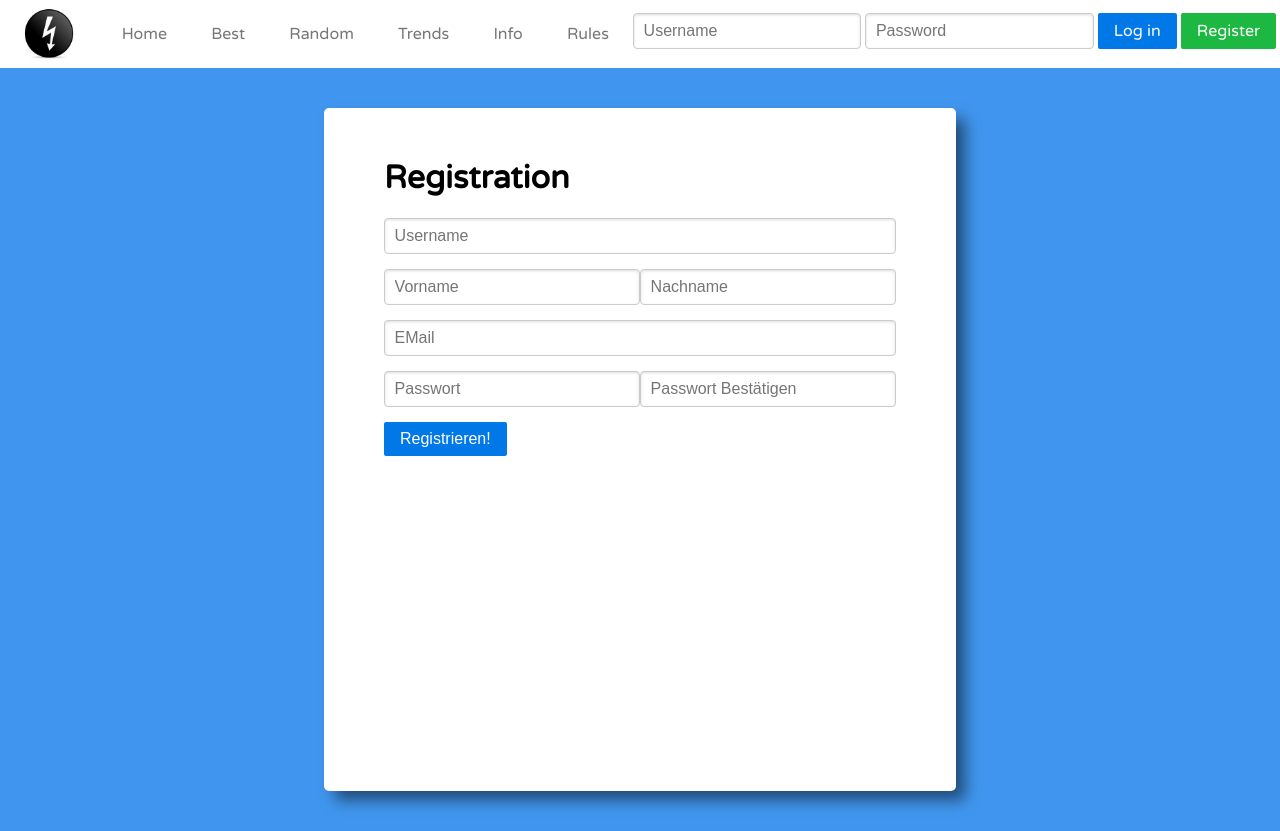
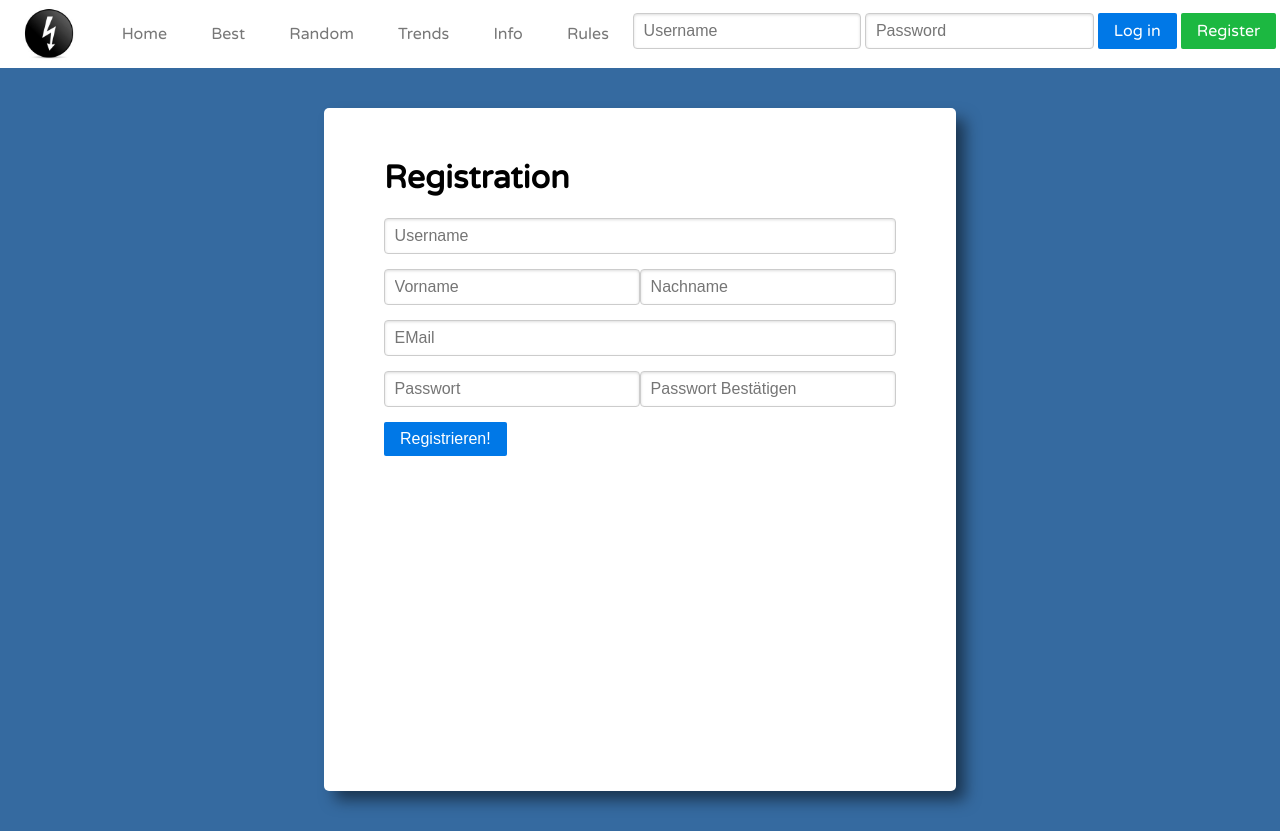
Before and after one commit to GyselAnimatioon/ProjektForumModul133, a PHP site: page /register.php in a window 1280 px wide. Run offline with PHP 8.4, Linux system fonts and the light colour scheme; some web fonts are replaced.

Commit message:
hintergrundfarbe von register.php geändert

```diff
--- a/css/RegistrationStyle/registration.css
+++ b/css/RegistrationStyle/registration.css
@@ -10,7 +10,7 @@
 }
 
 body {
-    background: linear-gradient(to bottom, #4096ee 0%,#4096ee 100%); /* W3C */
+    background: linear-gradient(to bottom, #356aa0 0%,#356aa0 100%); /* W3C */
 }
 
 .content-wrap {
```
